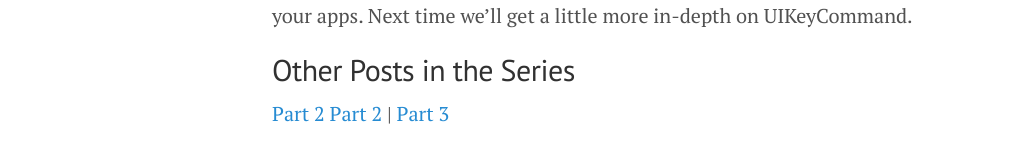
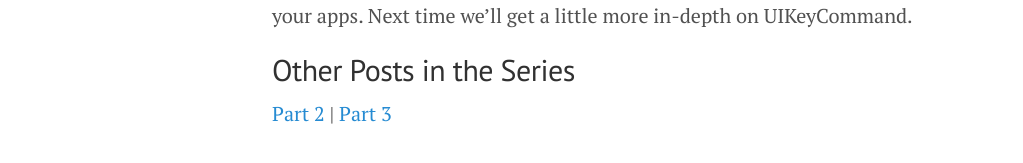
Before and after one commit to rwgrier/rwgrier.github.io, a Jekyll site: the page built from _posts/2021/2021-04-21-uikeycommand-part-1.md, in a window 1280 px wide and 900 px high, scrolled down 1982 px. Shown: the part 691-854 px from the top of the window, without its empty margins (8-1031 px from the left). Built offline with Jekyll 4.4.1, drawn with Linux system fonts in a browser that asks for light colours.

```diff
--- a/_posts/2021/2021-04-21-uikeycommand-part-1.md
+++ b/_posts/2021/2021-04-21-uikeycommand-part-1.md
@@ -53,5 +53,4 @@ If nothing shows up, and you’re testing this in the simulator, you may need to
 That’s it. Keyboard shortcuts are straightforward to set up and get working in your apps. Next time we’ll get a little more in-depth on UIKeyCommand.
 
 ## Other Posts in the Series
-[Part 2](/2021/04/26/uikeycommand-part-2/)
-[Part 2](/2021/04/21/uikeycommand-part-2/) | [Part 3](/2021/04/28/uikeycommand-part-3/)
+[Part 2](/2021/04/26/uikeycommand-part-2/) | [Part 3](/2021/04/28/uikeycommand-part-3/)
```
Also changed, not shown: _posts/2021/2021-04-26-uikeycommand-part-2.md (+1 -2 lines).
